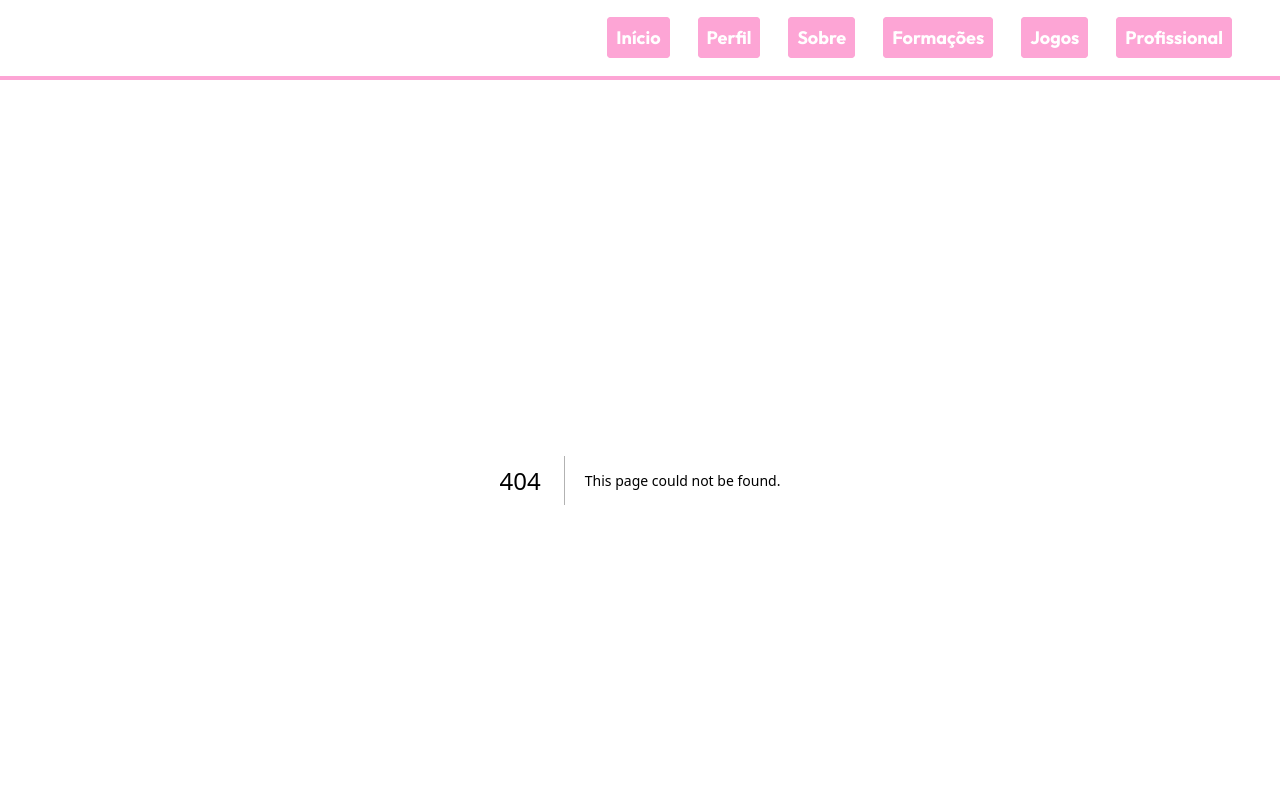
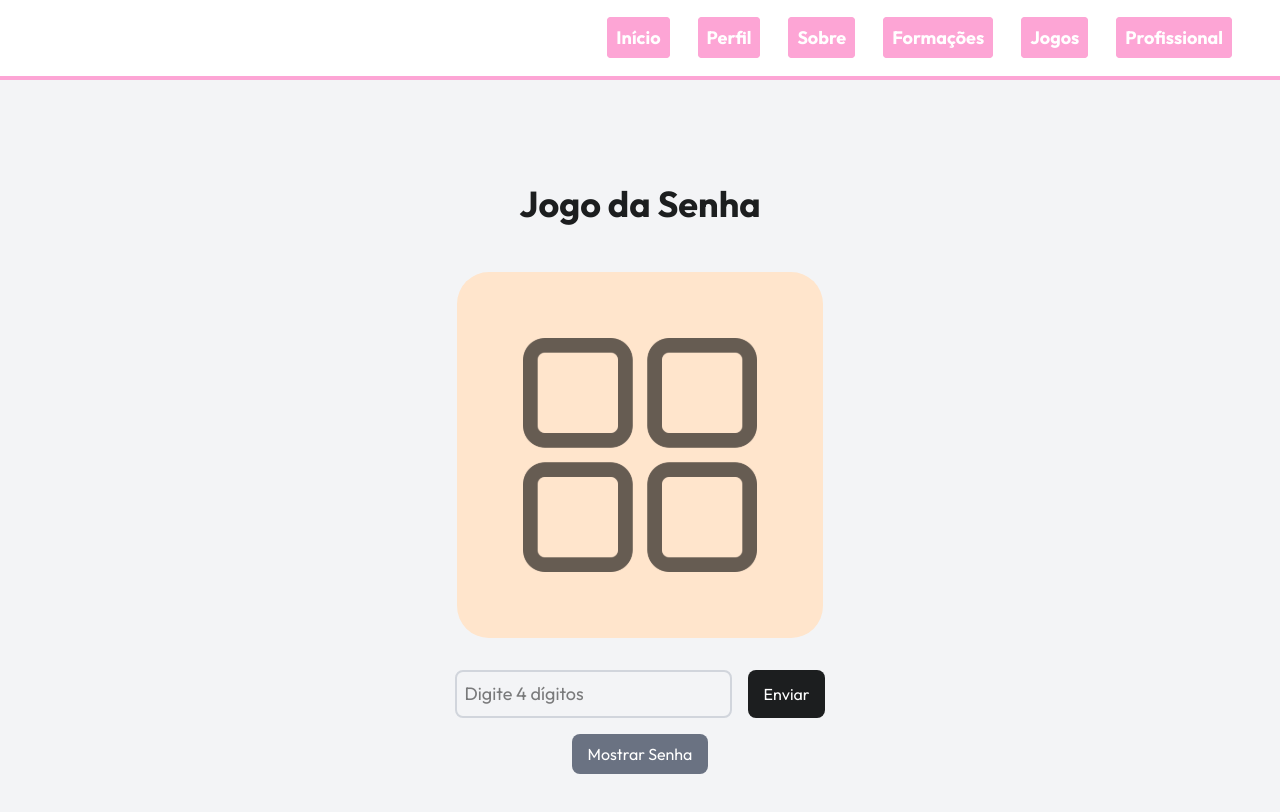
Before and after one commit to M-msdias/portfolio-front-end, a Next.js app in the folder meu-portfolio/: page /jogos/jogoSenha in a window 1280 px wide. Before the commit this address had no page. Shown: the top 812 px of the page. Built offline with nearby package versions, Linux system fonts and the light colour scheme.

Commit message:
Jogo da senha

```diff
--- /dev/null
+++ b/meu-portfolio/src/app/(paginas)/jogos/jogoSenha/page.js
@@ -0,0 +1,144 @@
+"use client"
+
+import { useState, useEffect } from 'react';
+import Image from 'next/image';
+
+export default function JogoDaSenha() {
+  const [senhaSecreta, setSenhaSecreta] = useState([]);
+  const [tentativa, setTentativa] = useState('');
+  const [tentativasAnteriores, setTentativasAnteriores] = useState([]);
+  const [jogoTerminado, setJogoTerminado] = useState(false);
+  const [vitoria, setVitoria] = useState(false);
+
+  const gerarSenhaSecreta = () => {
+    const digitos = [0, 1, 2, 3, 4, 5, 6, 7, 8, 9];
+    const senha = [];
+    for (let i = 0; i < 4; i++) {
+      const indiceAleatorio = Math.floor(Math.random() * digitos.length);
+      senha.push(digitos.splice(indiceAleatorio, 1)[0]);
+    }
+    return senha;
+  };
+
+  useEffect(() => {
+    setSenhaSecreta(gerarSenhaSecreta());
+  }, []);
+
+  const processarTentativa = (e) => {
+    e.preventDefault();
+    if (jogoTerminado || tentativa.length !== 4 || !/^\d{4}$/.test(tentativa)) {
+      alert('Digite exatamente 4 dígitos!');
+      return;
+    }
+
+    const digitosTentativa = tentativa.split('').map(Number);
+    if (new Set(digitosTentativa).size !== 4) {
+      alert('A senha deve conter 4 dígitos diferentes!');
+      return;
+    }
+
+    let touros = 0;
+    let vacas = 0;
+
+    for (let i = 0; i < 4; i++) {
+      if (digitosTentativa[i] === senhaSecreta[i]) {
+        touros++;
+      } else if (senhaSecreta.includes(digitosTentativa[i])) {
+        vacas++;
+      }
+    }
+
+    setTentativasAnteriores([{ tentativa, touros, vacas }, ...tentativasAnteriores]);
+    setTentativa('');
+
+    if (touros === 4) {
+      setVitoria(true);
+      setJogoTerminado(true);
+    }
+    else if (tentativasAnteriores.length + 1 === 10) {
+      setJogoTerminado(true);
+    }
+  };
+
+  const reiniciarJogo = () => {
+    setSenhaSecreta(gerarSenhaSecreta());
+    setTentativasAnteriores([]);
+    setTentativa('');
+    setJogoTerminado(false);
+    setVitoria(false);
+  };
+
+  const mostrarSenhaSecreta = () => {
+    alert(`A senha secreta é: ${senhaSecreta.join('')}`);
+  };
+
+  return (
+    <div className="flex flex-col gap-12 min-h-screen bg-gray-100">
+      <h1 className="text-4xl font-bold text-[#1C1E1F] text-center mt-[104px]">
+        Jogo da Senha
+      </h1>
+      <main className="flex flex-col items-center justify-center gap-8">
+        <div className="w-[366px] h-[366px] bg-[#FFE5CC] rounded-4xl flex flex-col items-center justify-center">
+          <Image src="/senha.svg" alt="Ícone senha" height={234} width={234} />
+        </div>
+        <div className="flex flex-col items-center gap-4">
+          <form onSubmit={processarTentativa} className="flex gap-4">
+            <input
+              type="text"
+              value={tentativa}
+              onChange={(e) => setTentativa(e.target.value)}
+              placeholder="Digite 4 dígitos"
+              maxLength={4}
+              disabled={jogoTerminado}
+              className="border-2 border-gray-300 rounded-lg p-2 text-lg"
+            />
+            <button
+              type="submit"
+              disabled={jogoTerminado}
+              className="bg-[#1C1E1F] text-white px-4 py-2 rounded-lg disabled:opacity-50"
+            >
+              Enviar
+            </button>
+          </form>
+          <button
+            onClick={mostrarSenhaSecreta}
+            className="bg-gray-500 text-white px-4 py-2 rounded-lg"
+          >
+            Mostrar Senha
+          </button>
+          {jogoTerminado && (
+            <button
+              onClick={reiniciarJogo}
+              className="bg-green-600 text-white px-4 py-2 rounded-lg"
+            >
+              Novo Jogo
+            </button>
+          )}
+        </div>
+        {jogoTerminado && (
+          <p className="text-2xl font-bold text-[#1C1E1F]">
+            {vitoria
+              ? 'Parabéns! Você acertou a senha!'
+              : `Fim de jogo! A senha era ${senhaSecreta.join('')}.`}
+          </p>
+        )}
+        <div className="w-[366px] max-h-[300px] overflow-y-auto">
+          {tentativasAnteriores.length > 0 && (
+            <div className="flex flex-col gap-2">
+              <h2 className="text-xl font-bold">Tentativas Anteriores:</h2>
+              {tentativasAnteriores.map((tentativa, indice) => (
+                <div
+                  key={indice}
+                  className="flex justify-between bg-white p-2 rounded-lg shadow"
+                >
+                  <span>{tentativa.tentativa}</span>
+                  <span>{tentativa.touros}T {tentativa.vacas}V</span>
+                </div>
+              ))}
+            </div>
+          )}
+        </div>
+      </main>
+    </div>
+  );
+}
--- /dev/null
+++ b/meu-portfolio/src/app/(paginas)/jogos/page.js
@@ -0,0 +1,27 @@
+import Image from "next/image";
+
+export default function Jogos () {
+    return (
+        <div className="flex flex-col gap-12">
+            <h1 className="text-4xl font-bold text-[#1C1E1F] text-center mt-[104px]">Jogos</h1>
+            <main className="flex justify-center gap-12">
+                <a target="_blank" href="https://programacao-front-end-atividade-2.vercel.app/">
+                    <div className="flex flex-col items-center justify-center gap-8">
+                        <div className="bg-[#FFF1B4] w-[366px] h-[366px] rounded-4xl flex flex-col items-center justify-center">
+                            <Image src="/dados.svg" alt="Ícone dado" height={234} width={234} />
+                        </div>
+                        <p className="font-bold text-2xl">Jogo dos dados</p>
+                    </div>
+                </a>
+                <a target="_blank" href="/jogos/jogoSenha">
+                    <div className="flex flex-col items-center justify-center gap-8">
+                        <div className="w-[366px] h-[366px] bg-[#FFE5CC] rounded-4xl flex flex-col items-center justify-center">
+                            <Image src="/senha.svg" alt="Ícone dado" height={234} width={234} />
+                        </div>
+                        <p className="font-bold text-2xl">Jogo da senha</p>
+                    </div>
+                </a>
+            </main>
+        </div>
+    )
+}
```
Also changed, not shown: meu-portfolio/public/dados.svg (added), meu-portfolio/public/senha.svg (added).
